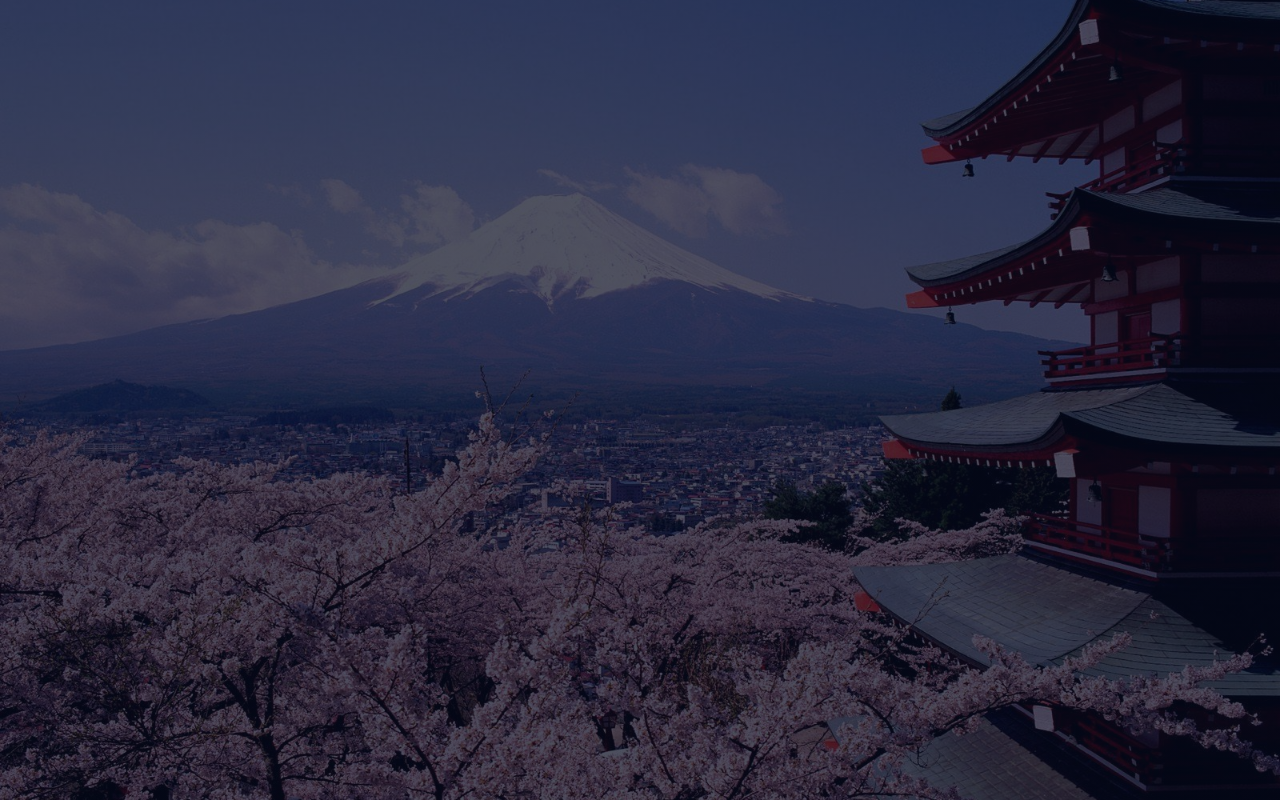
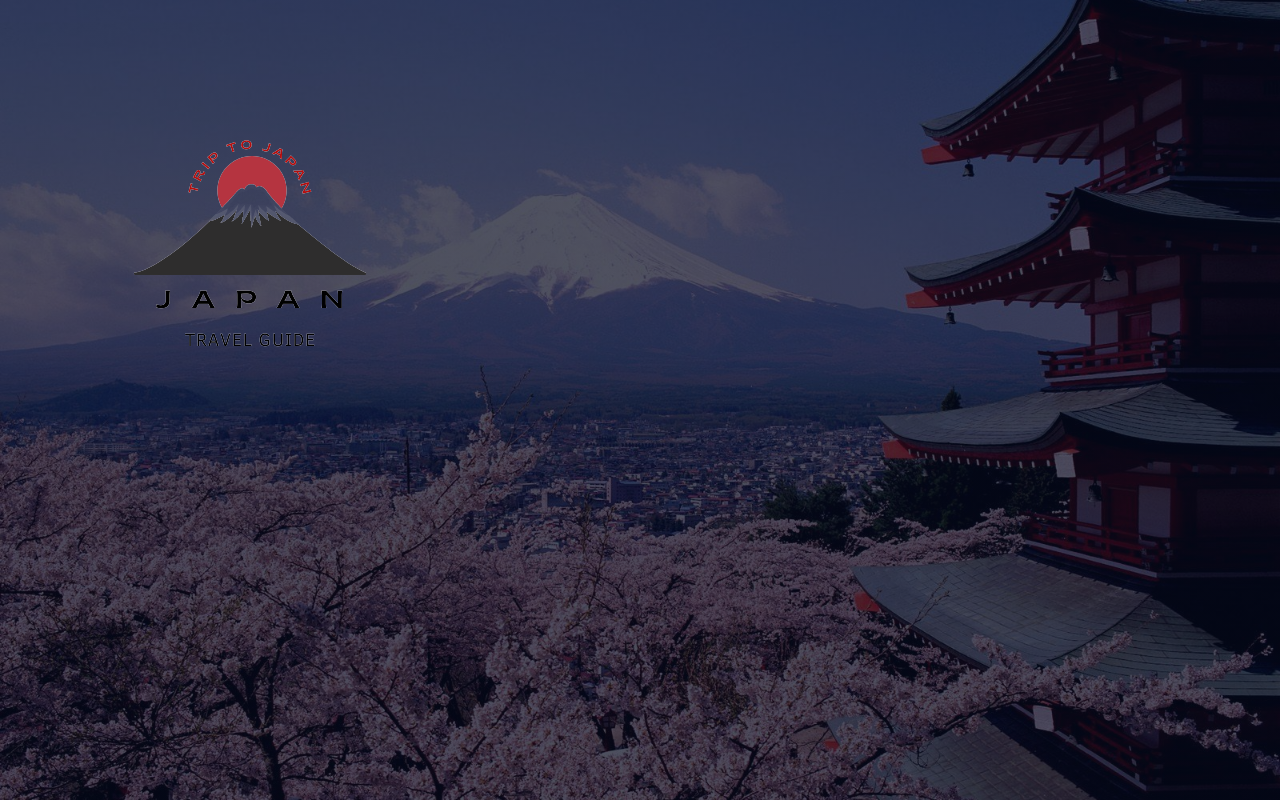
Before and after one commit to Dulgisng/Japan-Guide, a plain HTML site: page index.html in a window 1280 px wide. Drawn offline with Linux system fonts and the light colour scheme.

Commit message:
Adding logo to the page

```diff
--- a/index.html
+++ b/index.html
@@ -4,12 +4,22 @@
     <meta name="viewport" content=""width=device-width, initial-scale="1.0">
     <title>Japan Guide</title>
     <link rel="stylesheet" href="style.css">
-
-
 </head>
 
 <body>
-    <section class="header"
+    <section class="header">
+        <nav>
+            <a href="index.html"><img src="images/logo.png"></a>
+            <div class="nav-links">
+                <ul>
+                    <li><a href="HOME"></a></li>
+                    <li><a href="GUIDE"></a></li>
+                    <li><a href="GALLERY"></a></li>
+                    <li><a href="CONTACT US"></a></li>
+                </ul>
+            </div>
+        </nav>
+    </section>
 
 
 </body>
```
Also changed, not shown: images/logo.png (added).
